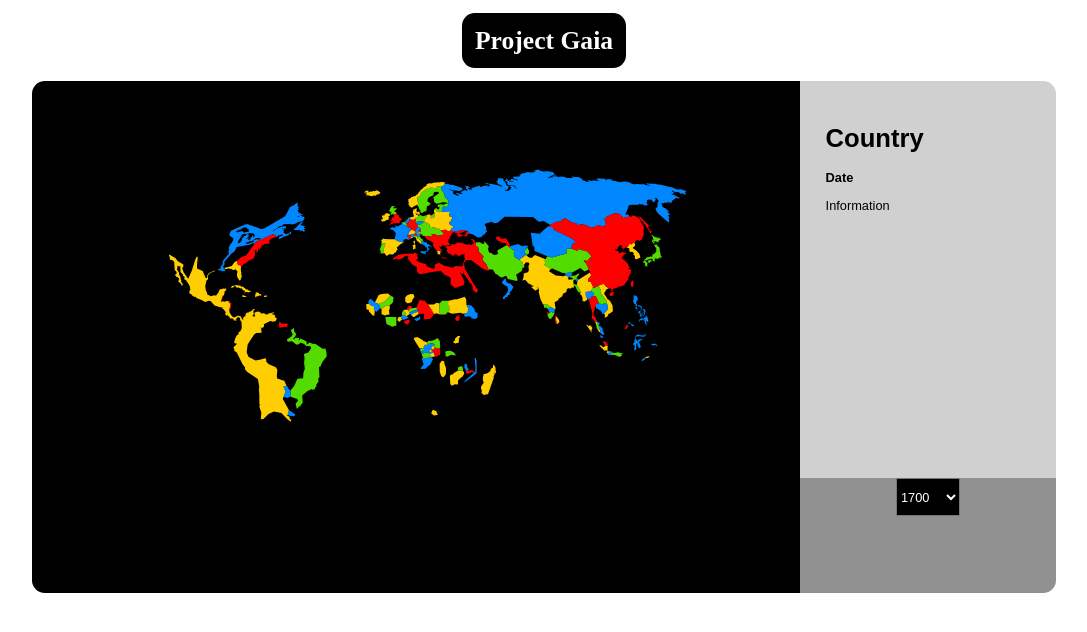
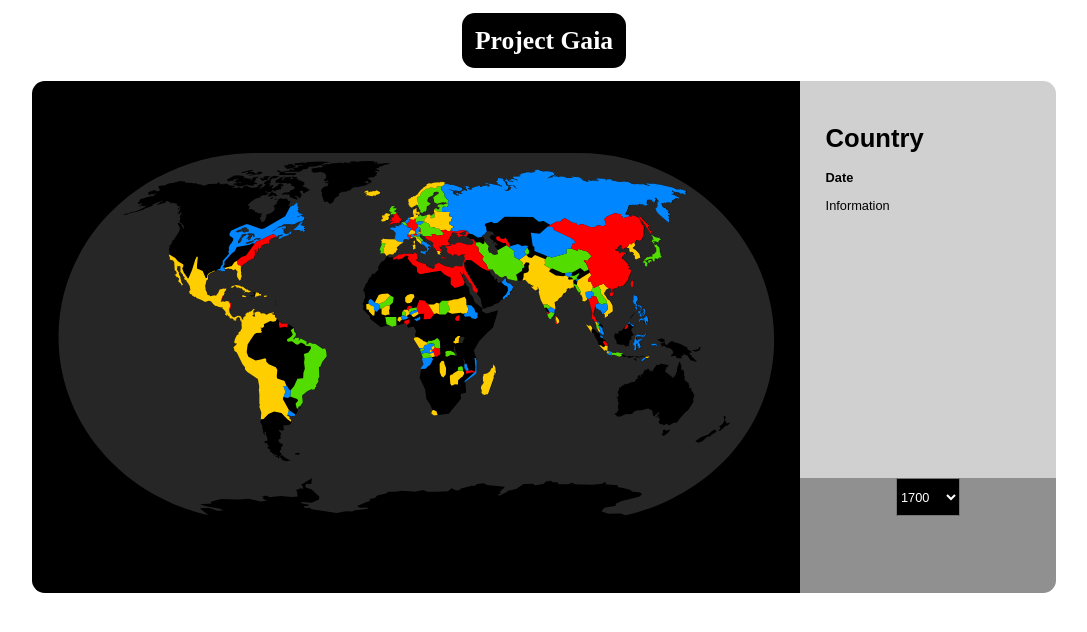
Before and after one commit to shelost/gaia, a plain HTML site: page index.html in a window 1280 px wide. Shown: the whole page, without its empty margins (96-1183 px from the left). Drawn offline with Linux system fonts and the light colour scheme; a web font is replaced by a local one.

Commit message:
Update style.css

```diff
--- a/style.css
+++ b/style.css
@@ -11,7 +11,7 @@
     padding-left: 2vw;
     padding-right: 2vw;
 
-    background-image: url('background-01.svg');
+    background-image: url('background.svg');
     background-repeat: no-repeat;
     background-position: center;
     background-size: 56vw;
```
